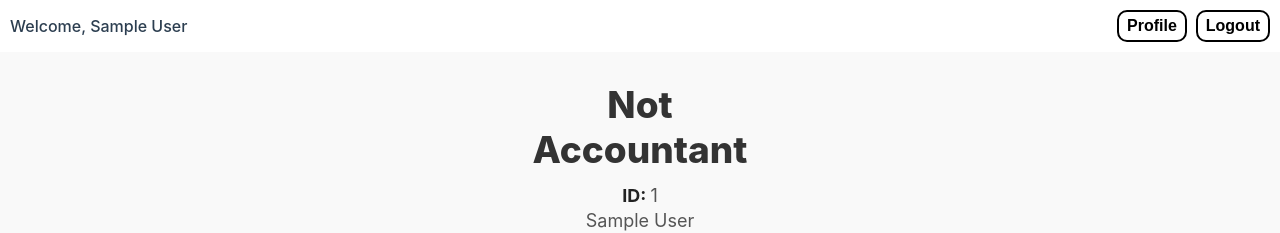
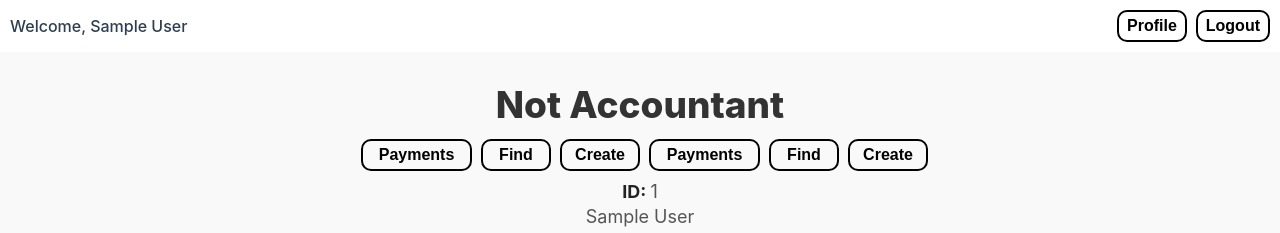
Before and after one commit to SekulKamberov2/Accounting-Software-React-JS-CSS-Styled-Components, a React (Create React App) app in the folder client/: page /profile in a window 1280 px wide. Shown: the top 233 px of the page. Built offline with nearby package versions, Linux system fonts and the light colour scheme; sample sign-in values are in the browser's storage.

Commit message:
Accountant profile button modification
Accountant profile button modification

```diff
--- a/client/src/components/UserLayout.jsx
+++ b/client/src/components/UserLayout.jsx
@@ -106,8 +106,11 @@ const UserLayout = () => {
                 {user.roles &&
                 <>
                     {ACCOUNTANT &&
+                    <>
+
                         <RoundedButton width="80px" onClick={() => window.location.href = '/signup'}>SignUp</RoundedButton>
-                    }
+                    </>
+                   }
                     {(ACCOUNTANT || ADMIN) &&
                         <RoundedButton width="70px" onClick={() => navigate('/users')}>Users</RoundedButton>
                     }
--- a/client/src/pages/ProfilePage.jsx
+++ b/client/src/pages/ProfilePage.jsx
@@ -64,8 +64,15 @@ const PageContainer = styled.div`
     justify-content: center;
     align-items: center;
     flex-direction: row;
-    padding: 30px;
     box-sizing: border-box;
+  `;
+const Payments = styled.div`
+    display: flex;
+    justify-content: center;
+    align-items: center;
+    flex-direction: row;
+    box-sizing: border-box;
+    margin-top: 9px;
   `;
 
   const ProfileHeader = styled.div`
@@ -76,14 +83,6 @@ const PageContainer = styled.div`
     text-align: center;
     margin-bottom: 3px;
   `;
-
-const UserNameHeader = styled.div`
-  font-size: 37px;
-  font-weight: 700;
-  color: #333;
-  margin-top: 11px;
-  text-align: center;
-`;
 
 const Button = styled.button`
   padding: 10px 20px;
@@ -303,7 +302,8 @@ const handleUpdateInvoice = (invoice) => {
       body: JSON.stringify(newInvoice),
     });
 
-    if (!response.ok) throw new Error(isUpdating ? 'Failed to update invoice' : 'Failed to create invoice');
+    if (!response.ok)
+      setError(isUpdating ? 'Failed to update invoice' : 'Failed to create invoice');
 
     setCreateModalOpen(false);
     setIsUpdating(false);
@@ -353,7 +353,7 @@ const handleUpdateInvoice = (invoice) => {
 
     try {
       const response = await fetch('http://localhost:3010/api/invoices');
-      if (!response.ok) throw new Error('Failed to fetch invoices');
+      if (!response.ok) setError('Failed to fetch invoices');
       const data = await response.json();
 
       setInvoices(data);
@@ -394,6 +394,14 @@ const handleUpdateInvoice = (invoice) => {
       {user?.id > 0 ?
         <>
           <ProfileHeader>{ user.roles ? "Accountant" : "Not Accountant"}</ProfileHeader>
+          <Payments>
+              <RoundedButton width="111px" onClick={() => window.location.href = '/signup'}>Payments</RoundedButton>
+              <RoundedButton width="70px" onClick={() => window.location.href = '/signup'}>Find</RoundedButton>
+              <RoundedButton width="80px" onClick={() => window.location.href = '/signup'}>Create</RoundedButton>
+              <RoundedButton width="111px" onClick={() => window.location.href = '/signup'}>Payments</RoundedButton>
+              <RoundedButton width="70px" onClick={() => window.location.href = '/signup'}>Find</RoundedButton>
+              <RoundedButton width="80px" onClick={() => window.location.href = '/signup'}>Create</RoundedButton>
+             </Payments>
           <UserCard>
             <span><strong>ID: </strong> { user.id}</span>
             <span>{ user.name}</span>
@@ -405,10 +413,11 @@ const handleUpdateInvoice = (invoice) => {
             <span><strong>Created: </strong> { new Date(user.dateCreated).toLocaleString()}</span>
 
           </UserCard>
-          {user.roles &&
+          {user.roles == 'accountant' &&
+          <>
             <Invoices>
               {ACCOUNTANT &&
-                <RoundedButton width="121px" onClick={() => setCreateModalOpen(true)}>New Invoice</RoundedButton>
+                <RoundedButton width="59px" onClick={() => setCreateModalOpen(true)}>New</RoundedButton>
               }
               {(ACCOUNTANT || ADMIN) &&
                 <RoundedButton width="115px" onClick={() => handleShowInvoices()}>All Invoices</RoundedButton>
@@ -417,6 +426,12 @@ const handleUpdateInvoice = (invoice) => {
                 <RoundedButton width="55px" onClick={() => openModal()}>Find</RoundedButton>
               }
             </Invoices>
+             <Payments>
+              <RoundedButton width="111px" onClick={() => window.location.href = '/signup'}>Payments</RoundedButton>
+              <RoundedButton width="70px" onClick={() => window.location.href = '/signup'}>Find</RoundedButton>
+              <RoundedButton width="80px" onClick={() => window.location.href = '/signup'}>Create</RoundedButton>
+            </Payments>
+            </>
           }
           {error && <ErrorMessage>{error}</ErrorMessage>}
 
```
